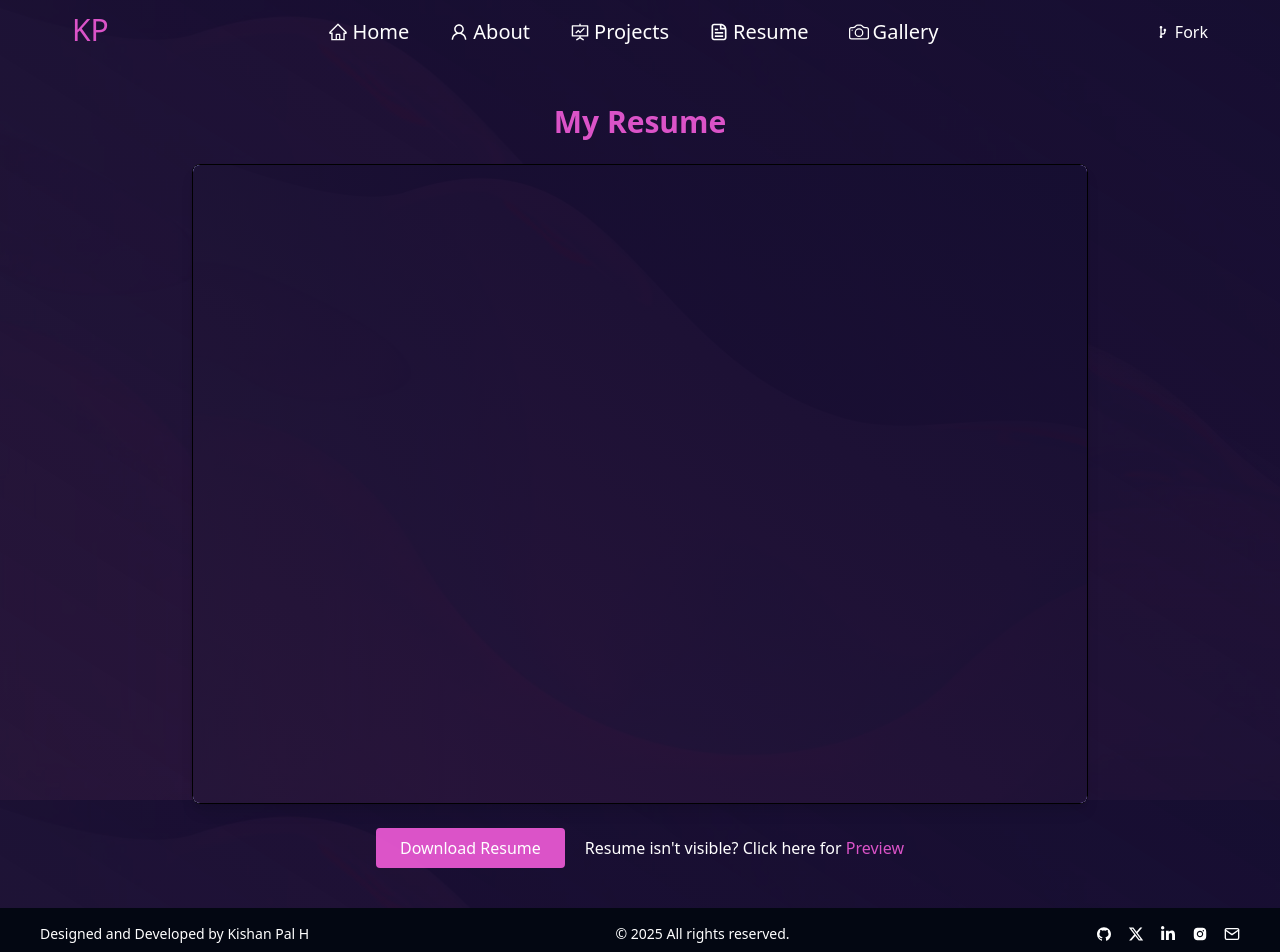
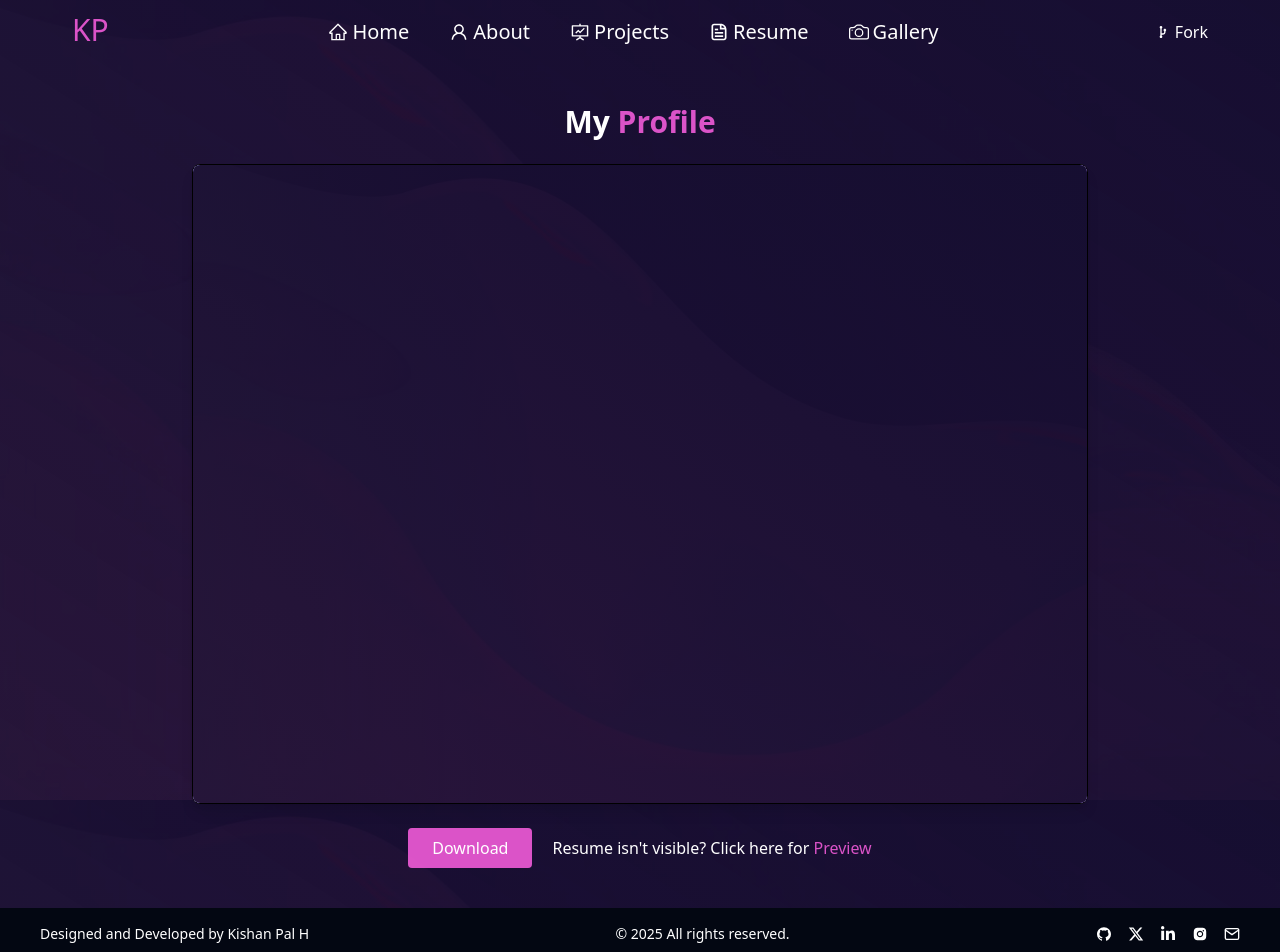
Before and after one commit to Kishan-Pal/kp-portfolio, a React (Vite) app: page /resume in a window 1280 px wide. Shown: the top 952 px of the page. Built offline with nearby package versions, Linux system fonts and the light colour scheme.

Commit message:
updated resume page

```diff
--- a/src/pages/Resume.jsx
+++ b/src/pages/Resume.jsx
@@ -1,12 +1,12 @@
 import React from "react";
-import MyResume from "../assets/kpresume6.pdf";
+import MyResume from "../assets/kishan_pal_resume.pdf";
 import HighlightText from "../assets/components/HighlightText";
 
 const Resume = () => {
   return (
     <div className="flex flex-col items-center justify-center min-h-screen p-6 bg-[var(--background-color)]">
-      <h1 className="text-3xl font-semibold mb-6 text-[var(--imp-text-color)]">
-        My Resume
+      <h1 className="text-3xl font-semibold mb-6 text-white">
+        My <HighlightText>Profile</HighlightText>
       </h1>
 
       {/* PDF Viewer */}
@@ -23,7 +23,7 @@ const Resume = () => {
           download
           className="px-6 py-2 bg-[var(--imp-text-color)] text-white font-medium rounded hover:scale-105 transition duration-200 ease-in-out"
         >
-          Download Resume
+          Download
         </a>
         <p className="text-white">
           Resume isn't visible? Click here for{" "}
```
Also changed, not shown: 1 other file (tests, documents, lock files or other folders).
